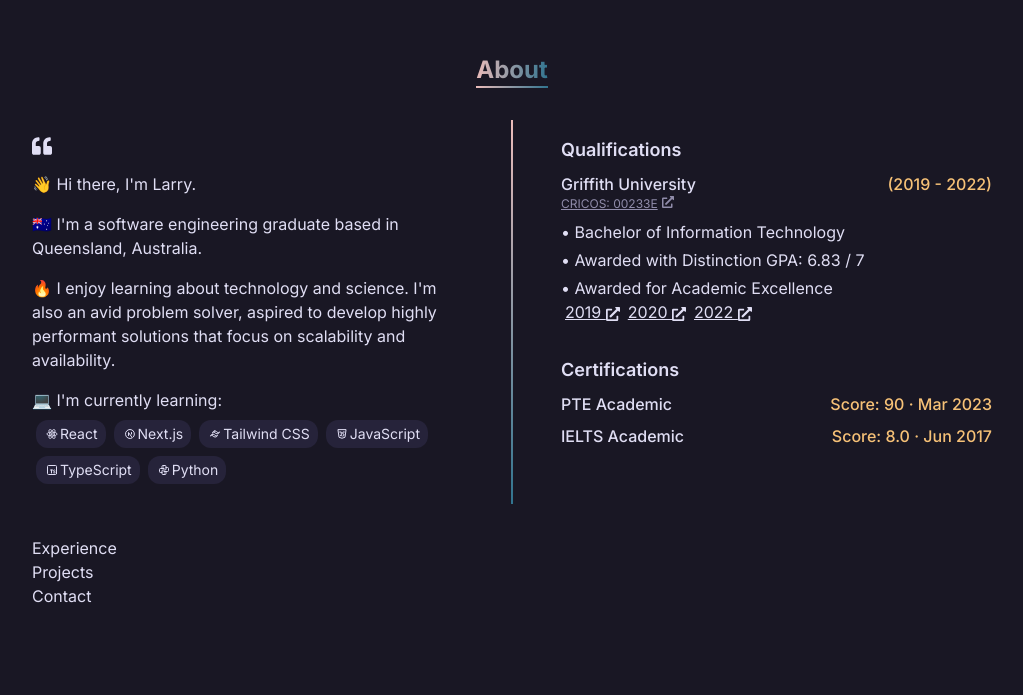
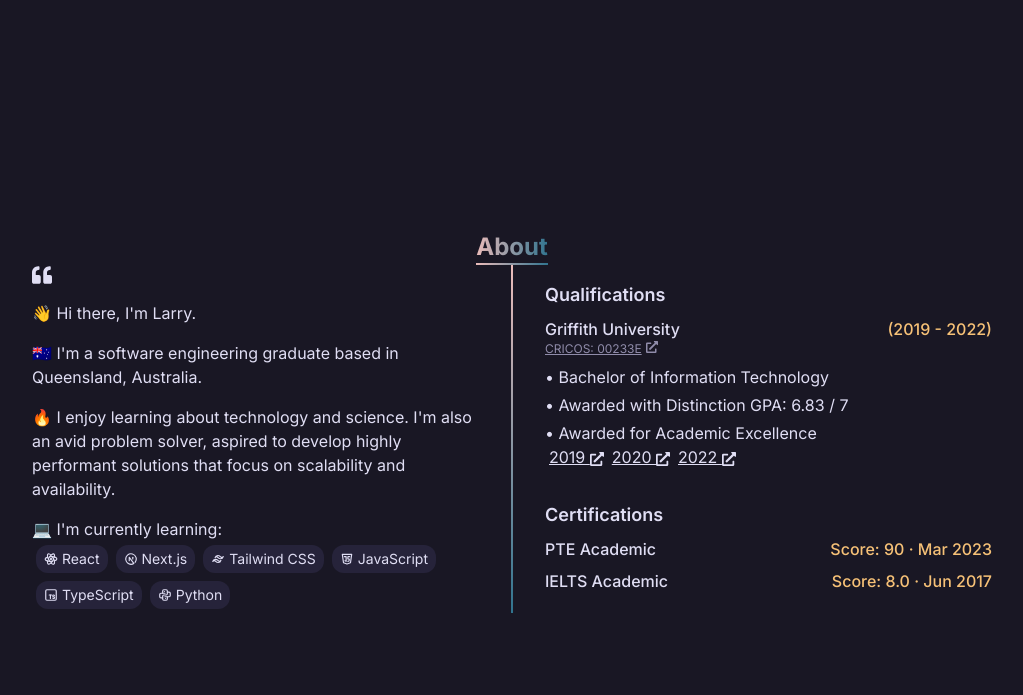
Before and after one commit to larryh12/larryhuynh.dev, a Next.js app: page / in a window 1280 px wide. Shown: the part 845-1540 px from the top of the page, without its empty margins (128-1151 px from the left). Before the commit the page ends 1485 px from the top, so only its background shows below. Built offline with nearby package versions, Linux system fonts and the light colour scheme.

Commit message:
refactor about__quotes section

```diff
--- a/app/layout.js
+++ b/app/layout.js
@@ -11,7 +11,7 @@
 
 export default function RootLayout({ children }) {
   return (
-    <html lang="en">
+    <html class="scroll-smooth" lang="en">
       <body className="flex justify-center bg-rp-base text-rp-text">
         <main className={`${inter.className} max-w-screen-lg p-8`}>
           <Navbar />
--- a/components/About.js
+++ b/components/About.js
@@ -12,16 +12,17 @@
 
 const About = () => {
   return (
-    <section id="about" className="flex flex-col py-8">
-      <div className="mb-8 text-center">
+    <section id="about" className="flex min-h-screen items-center">
+      <div className="section__wrapper flex flex-col">
+        <div className="section__heading text-center">
           <div className="inline-block bg-gradient-to-r from-rp-rose to-rp-pine bg-clip-text text-center text-2xl font-bold text-transparent">
-          About
+            <span>About</span>
             <div className="h-0.5 bg-gradient-to-r from-rp-rose to-rp-pine" />
           </div>
         </div>
 
-      <div className="flex flex-col md:flex-row">
-        <div className="flex-1 [&>*]:my-4">
+        <div id="about__main" className="flex flex-col space-x-8 md:flex-row">
+          <div id="about__main__quotes" className="flex-1 space-y-4">
             <FaQuoteLeft className="text-xl" />
             <div>👋 Hi there, I&apos;m Larry.</div>
             <div>
@@ -30,41 +31,41 @@
             </div>
             <div>
               🔥 I enjoy learning about technology and science. I&apos;m also an
-            avid problem solver, aspired to develop highly performant solutions
-            that focus on scalability and availability.
+              avid problem solver, aspired to develop highly performant
+              solutions that focus on scalability and availability.
+            </div>
+            <div id="about__main__quotes__skills">
+              <div>💻 I&apos;m currently learning:</div>
+              <div className="flex flex-wrap [&>div]:m-1 [&>div]:flex [&>div]:cursor-pointer [&>div]:items-center [&>div]:space-x-1 [&>div]:rounded-xl [&>div]:bg-rp-overlay [&>div]:px-2 [&>div]:py-1 [&>div]:text-sm [&>div]:transition hover:[&>div]:scale-105 hover:[&>div]:bg-rp-highmed">
+                <div>
+                  <TbBrandReact /> <span>React</span>
                 </div>
                 <div>
-            💻 I&apos;m currently learning:
-            <div className="mt-1 flex flex-wrap [&>div]:m-1 [&>div]:flex [&>div]:cursor-pointer [&>div]:flex-row [&>div]:rounded-xl [&>div]:bg-rp-overlay [&>div]:px-2 [&>div]:py-1 [&>div]:text-sm">
-              <div className="hover:bg-rp-highmed">
-                <TbBrandReact className="pt-1 text-base" /> React
+                  <TbBrandNextjs /> <span>Next.js</span>
                 </div>
-              <div className="hover:bg-rp-highmed">
-                <TbBrandNextjs className="pt-1 text-base" />
-                Next.js
+                <div>
+                  <TbBrandTailwind /> <span>Tailwind CSS</span>
                 </div>
-              <div className="hover:bg-rp-highmed">
-                <TbBrandTailwind className="pt-1 text-base" />
-                Tailwind CSS
+                <div>
+                  <TbBrandJavascript /> <span>JavaScript</span>
                 </div>
-              <div className="hover:bg-rp-highmed">
-                <TbBrandJavascript className="pt-1 text-base" />
-                JavaScript
+                <div>
+                  <TbBrandTypescript /> <span>TypeScript</span>
                 </div>
-              <div className="hover:bg-rp-highmed">
-                <TbBrandTypescript className="pt-1 text-base" />
-                TypeScript
-              </div>
-              <div className="hover:bg-rp-highmed">
-                <TbBrandPython className="pt-1 text-base" />
-                Python
+                <div>
+                  <TbBrandPython /> <span>Python</span>
                 </div>
               </div>
             </div>
           </div>
-        <div className="mx-12 hidden w-0.5 bg-gradient-to-b from-rp-rose to-rp-pine md:block"></div>
-        <div className="flex-1">
-          <div className="my-2 mt-4 text-lg font-semibold">Qualifications</div>
+          <div
+            id="about__main__divider"
+            className="hidden w-0.5 bg-gradient-to-b from-rp-rose to-rp-pine md:block"
+          />
+          <div id="about__main__qual" className="flex-1">
+            <div className="my-2 mt-4 text-lg font-semibold">
+              Qualifications
+            </div>
             <div className="flex justify-between text-base font-medium">
               Griffith University
               <span className="text-rp-gold">(2019 - 2022)</span>
@@ -105,7 +106,9 @@
                 </a>
               </div>
             </div>
-          <div className="my-2 mt-8 text-lg font-semibold">Certifications</div>
+            <div className="my-2 mt-8 text-lg font-semibold">
+              Certifications
+            </div>
             <div className="my-2 flex justify-between text-base font-medium">
               PTE Academic
               <span className="text-rp-gold">Score: 90 · Mar 2023</span>
@@ -116,6 +119,7 @@
             </div>
           </div>
         </div>
+      </div>
     </section>
   );
 };
--- a/components/Hero.js
+++ b/components/Hero.js
@@ -32,7 +32,7 @@
           </div>
           <div
             id="home__text__lower"
-            className="flex space-x-4 text-sm text-rp-text [&>a]:flex [&>a]:items-center [&>a]:space-x-1 [&>a]:rounded-lg [&>a]:bg-rp-overlay [&>a]:px-3 [&>a]:py-2 hover:[&>a]:bg-rp-highmed"
+            className="flex space-x-4 text-sm text-rp-text [&>a]:flex [&>a]:items-center [&>a]:space-x-1 [&>a]:rounded-lg [&>a]:bg-rp-overlay [&>a]:px-3 [&>a]:py-2 [&>a]:transition hover:[&>a]:scale-105 hover:[&>a]:bg-rp-highmed"
           >
             <a href="#about">
               <AiOutlineInfoCircle />
```
Lines whose indentation alone changed are shown as unchanged.
